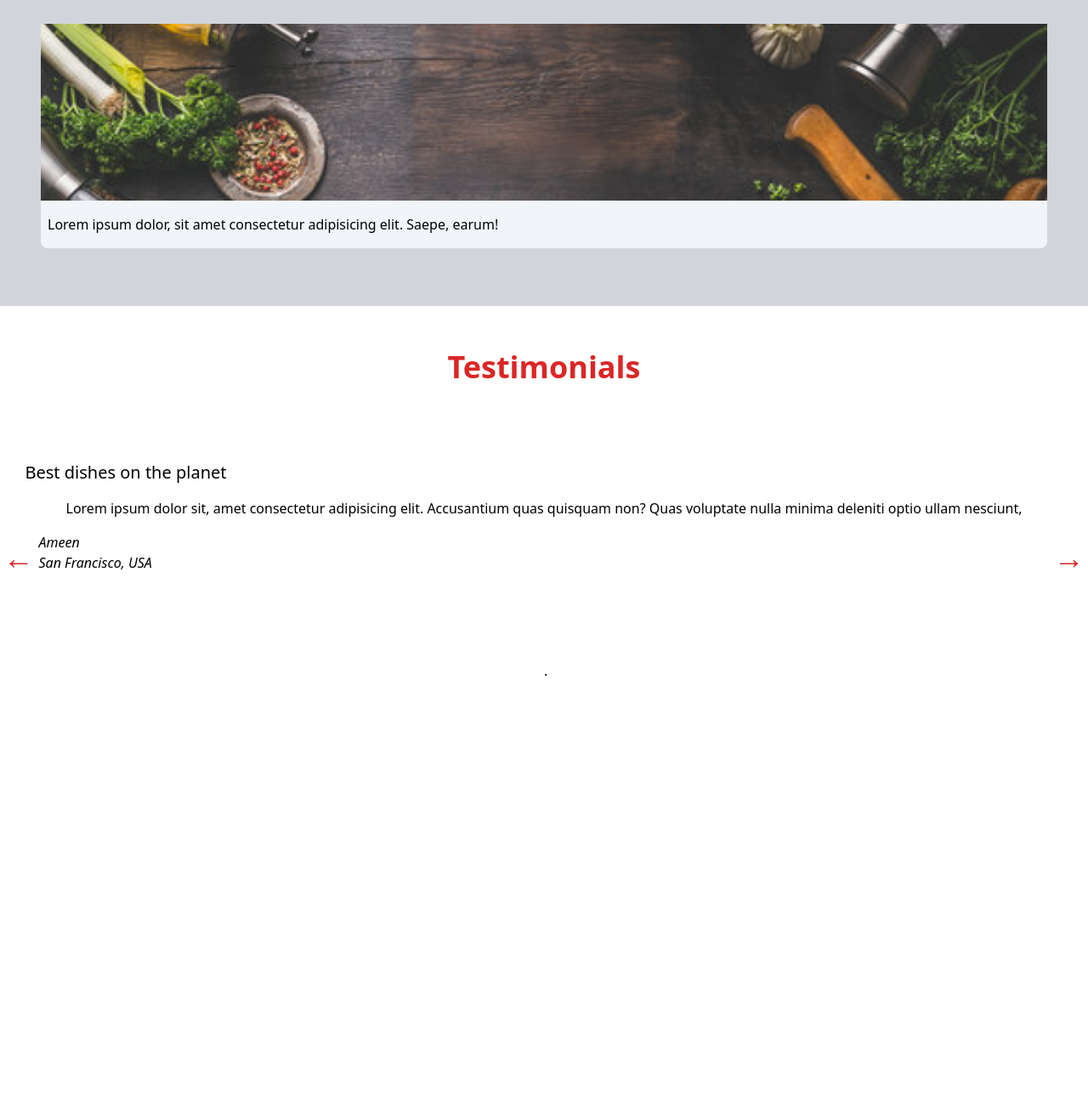
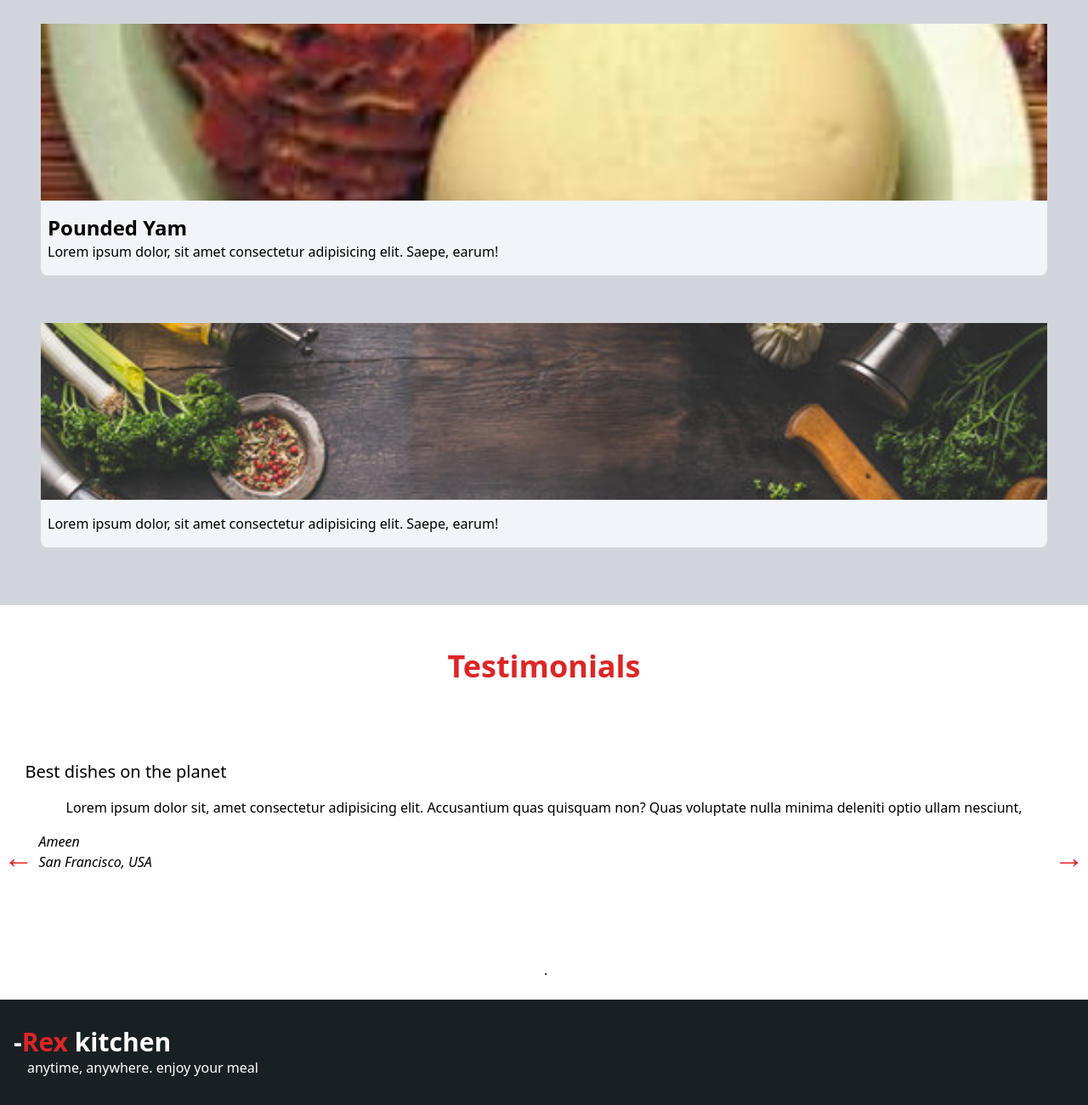
Before and after one commit to Habeeb-bee/Rex-kitchen, a website: page index.html in a window 1280 px wide. Shown: the part 2500-3800 px from the top of the page at 85% size. Before the commit the page ends 3324 px from the top, so only its background shows below. Drawn offline with nearby package versions, Linux system fonts and the light colour scheme.

Commit message:
Add files via upload

```diff
--- a/index.html
+++ b/index.html
@@ -140,7 +140,7 @@
 
        <!--sponsors-->
 
- <div class="sponsors py-[3em] bg-gray-200 px-4 flex flex-row justify-between gap-[4vw] bg-[#192024]">
+ <div class="sponsors py-[3em] bg-gray-200 px-4 flex flex-row justify-between gap-[4vw] " style=" background-color: #192024 ;"  >
      <img class=" flex-auto w-16 h-16 " src="./public/img/diamond.png" alt="">
     <img class=" flex-auto w-16 h-16 " src="./public/img/spice.png" alt="">
     <img  class="flex-auto w-16 h-16 " src="./public/img/logo.png" alt="">
@@ -151,7 +151,7 @@
 
       <!--menu-->
 
-      <div class="menu bg-gray-300 py-5">
+      <section class="menu bg-gray-300 py-5">
 
         <div class="menu-head text-center text-4xl font-bold text-red-600  ">Menu</div>
 
@@ -180,6 +180,18 @@
               </div>
 
             </div>
+
+            <div class="card1 bg-slate-100 rounded-lg">
+              <img class="max-h-[13em] w-full object-cover"  src="
+              ./public/img/iyan.jpg" alt="">
+
+              <div class="disc px-[.5em] py-[1em] ">
+                <h1 class=" text-2xl font-bold">Pounded Yam</h1>
+                <p>Lorem ipsum dolor, sit amet consectetur adipisicing elit. Saepe, earum!</p>
+              </div>
+
+            </div>
+
             <div class="card1 bg-slate-100 rounded-lg">
               <img  class="h-[13em] w-full object-cover" src="
               ./public/img/kitchen-bg.jpg" alt="">
@@ -193,7 +205,7 @@
           </div>
 
 
-      </div>
+        </section>
 
 
        <!--testimony-->
@@ -228,6 +240,27 @@
 
 
 
+    <!--testimony-->
+
+    <section class="footer text-white py-[2em] px-[1em] bg-[#192024] ">
+      <div class="logo  ">
+        <h2 class=" text-3xl font-bold">-<span class="about-span  text-red-600  ">Rex</span> kitchen </h2>
+        <p class="disc pl-[1em]"> anytime, anywhere. enjoy your meal</p>
+      </div>
+
+      <div class="info  ">
+
+
+      </div>
+
+      <div class=" links">
+      </div>
+
+
+    </section>
+
+
+
 
 
 
```
Also changed, not shown: public/style.css.
